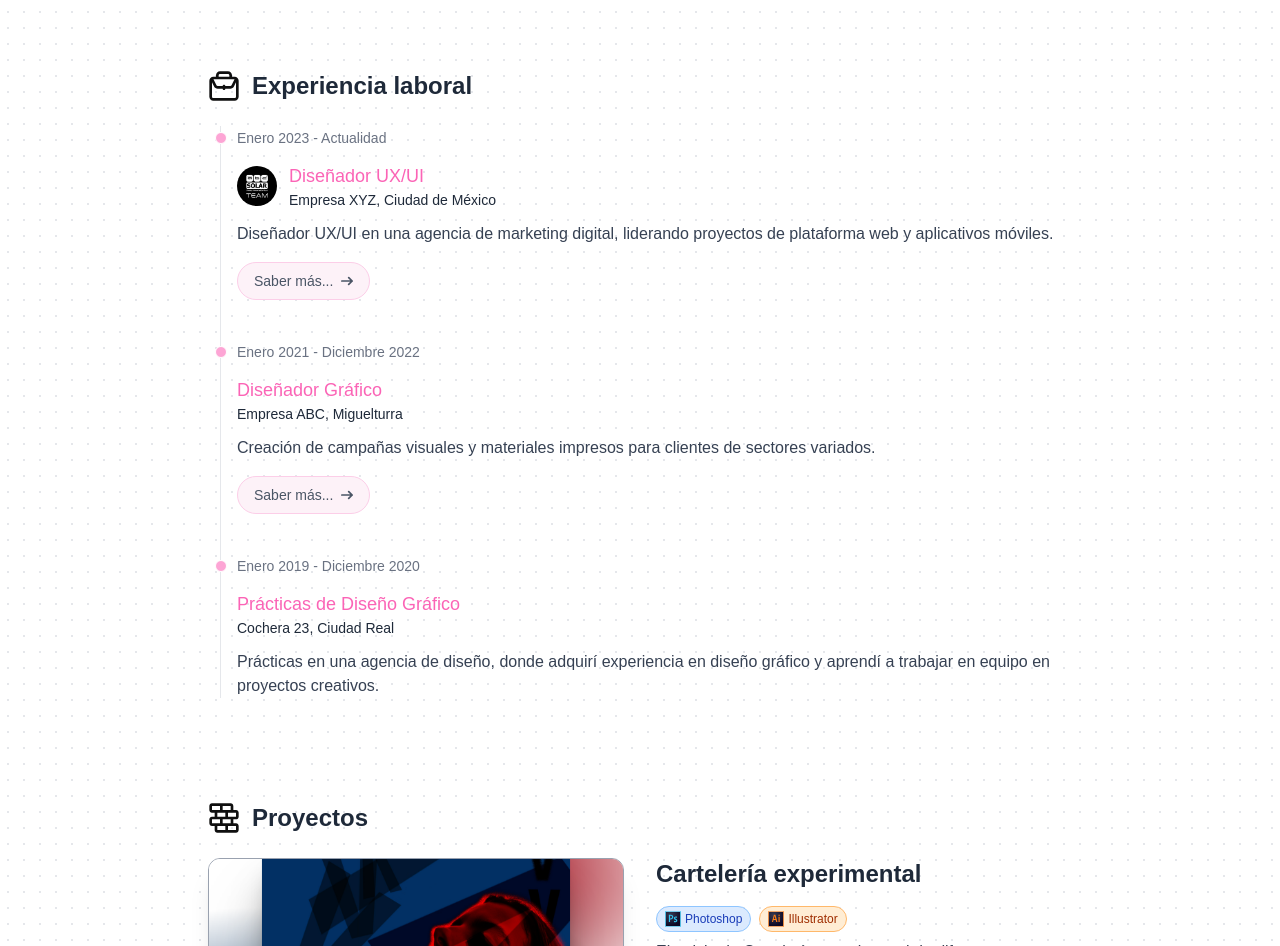
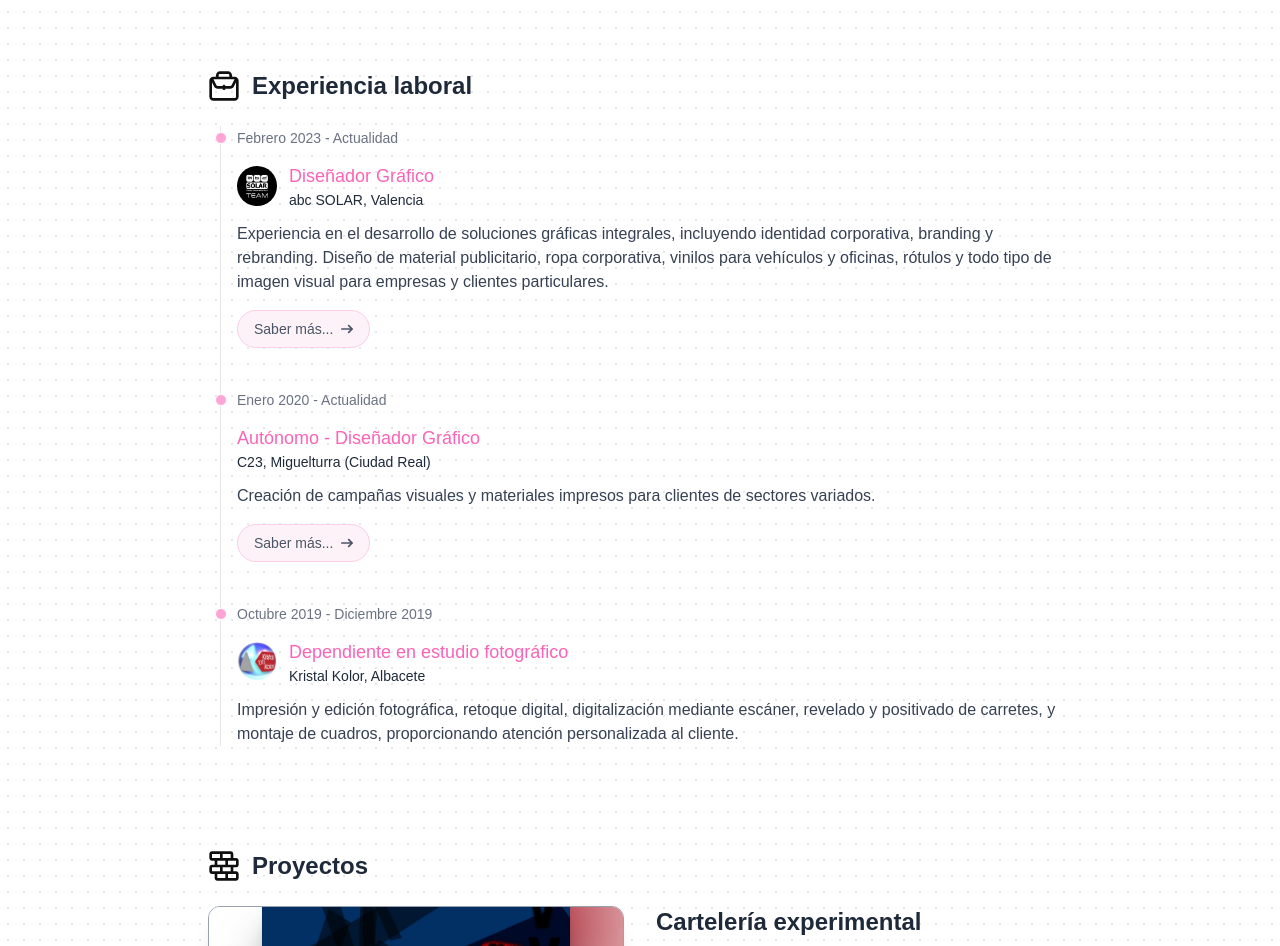
Before and after one commit to eliasmr98/manu-portfolio, an Astro site: page / in a window 1280 px wide. Shown: the part 540-1486 px from the top of the page. Built offline with nearby package versions, Linux system fonts and the light colour scheme; Astro itself is replaced by a stand-in of ours.

Commit message:
feat: update Experience component with new roles, descriptions

```diff
--- a/src/components/Experience.astro
+++ b/src/components/Experience.astro
@@ -3,37 +3,39 @@ import ExperienceItem from "./ExperienceItem.astro";
 
 const EXPERIENCE = [
   {
-    date: "Enero 2023 - Actualidad",
-    title: "Diseñador UX/UI",
-    company: "Empresa XYZ",
+    date: "Febrero 2023 - Actualidad",
+    title: "Diseñador Gráfico",
+    company: "abc SOLAR",
     description:
-      "Diseñador UX/UI en una agencia de marketing digital, liderando proyectos de plataforma web y aplicativos móviles.",
-    city: "Ciudad de México",
+      "Experiencia en el desarrollo de soluciones gráficas integrales, incluyendo identidad corporativa, branding y rebranding. Diseño de material publicitario, ropa corporativa, vinilos para vehículos y oficinas, rótulos y todo tipo de imagen visual para empresas y clientes particulares.",
+    city: "Valencia",
     logo: "/projects/abcSolar.png",
     detailedDescription:
-      "En Empresa XYZ, diseñé y optimicé flujos de usuario en aplicaciones web y móviles, colaborando con equipos de desarrollo y Product Managers. Implementé pruebas de usabilidad con más de 30 usuarios y aumenté la tasa de adopción en un 20%.",
+      "Durante mi estancia, he aprendido lo que es la gestión y captación de clientes potenciales para la empresa, así como a mantener una estrecha comunicación con ellos para ofrecer el mejor servicio posible.",
     details: [
       {
-        label: "Responsabilidades",
+        label: "Capacidades desarrolladas",
         items: [
-          "Diseño de interfaces de usuario",
-          "Creación de prototipos interactivos",
-          "Pruebas de usabilidad",
+          "Mantenimiento web: Gestión y actualización periódica de la página web corporativa utilizando WordPress.",
+          "Desarrollo de identidad corporativa: Creación de manuales de marca y comunicación directa con clientes para adaptar cada proyecto a sus necesidades específicas.",
+          "Rebranding de marcas: Renovación de imagen corporativa con resultados positivos, destacando la comunicación fluida con clientes y la buena acogida de las propuestas conceptuales.",
+          "Diseño a escala: Desarrollo de piezas gráficas considerando medidas reales para rótulos, letras corpóreas, pancartas publicitarias, vinilos para vehículos y material corporativo de oficina.",
+          "Gestión integral de proyectos: Planificación y ejecución completa de proyectos desde la conceptualización del diseño hasta la producción y montaje final, incluyendo elementos como rotulación.",
         ],
       },
       {
         label: "Herramientas",
-        items: ["Figma", "Adobe XD", "Sketch"],
+        items: ["WordPress", "CorelDraw", "Photoshop", "Figma"],
       },
     ],
   },
   {
-    date: "Enero 2021 - Diciembre 2022",
-    title: "Diseñador Gráfico",
-    company: "Empresa ABC",
+    date: "Enero 2020 - Actualidad",
+    title: "Autónomo - Diseñador Gráfico",
+    company: "C23",
     description:
       "Creación de campañas visuales y materiales impresos para clientes de sectores variados.",
-    city: "Miguelturra",
+    city: "Miguelturra (Ciudad Real)",
     detailedDescription:
       "Como Diseñador Gráfico en Empresa ABC, lideré proyectos de branding, diseño de logotipos y material promocional. Coordiné con equipos de marketing para alinear la identidad visual con los objetivos comerciales, logrando un incremento del 15% en el reconocimiento de marca.",
     details: [
@@ -51,12 +53,13 @@ const EXPERIENCE = [
     ],
   },
   {
-    date: "Enero 2019 - Diciembre 2020",
-    title: "Prácticas de Diseño Gráfico",
-    company: "Cochera 23",
+    date: "Octubre 2019 - Diciembre 2019",
+    title: "Dependiente en estudio fotográfico",
+    company: "Kristal Kolor",
+    logo: "/projects/kristalKolor.png",
     description:
-      "Prácticas en una agencia de diseño, donde adquirí experiencia en diseño gráfico y aprendí a trabajar en equipo en proyectos creativos.",
-    city: "Ciudad Real",
+      "Impresión y edición fotográfica, retoque digital, digitalización mediante escáner, revelado y positivado de carretes, y montaje de cuadros, proporcionando atención personalizada al cliente.",
+    city: "Albacete",
   },
 ];
 ---
```
Also changed, not shown: public/projects/kristalKolor.png (added).
